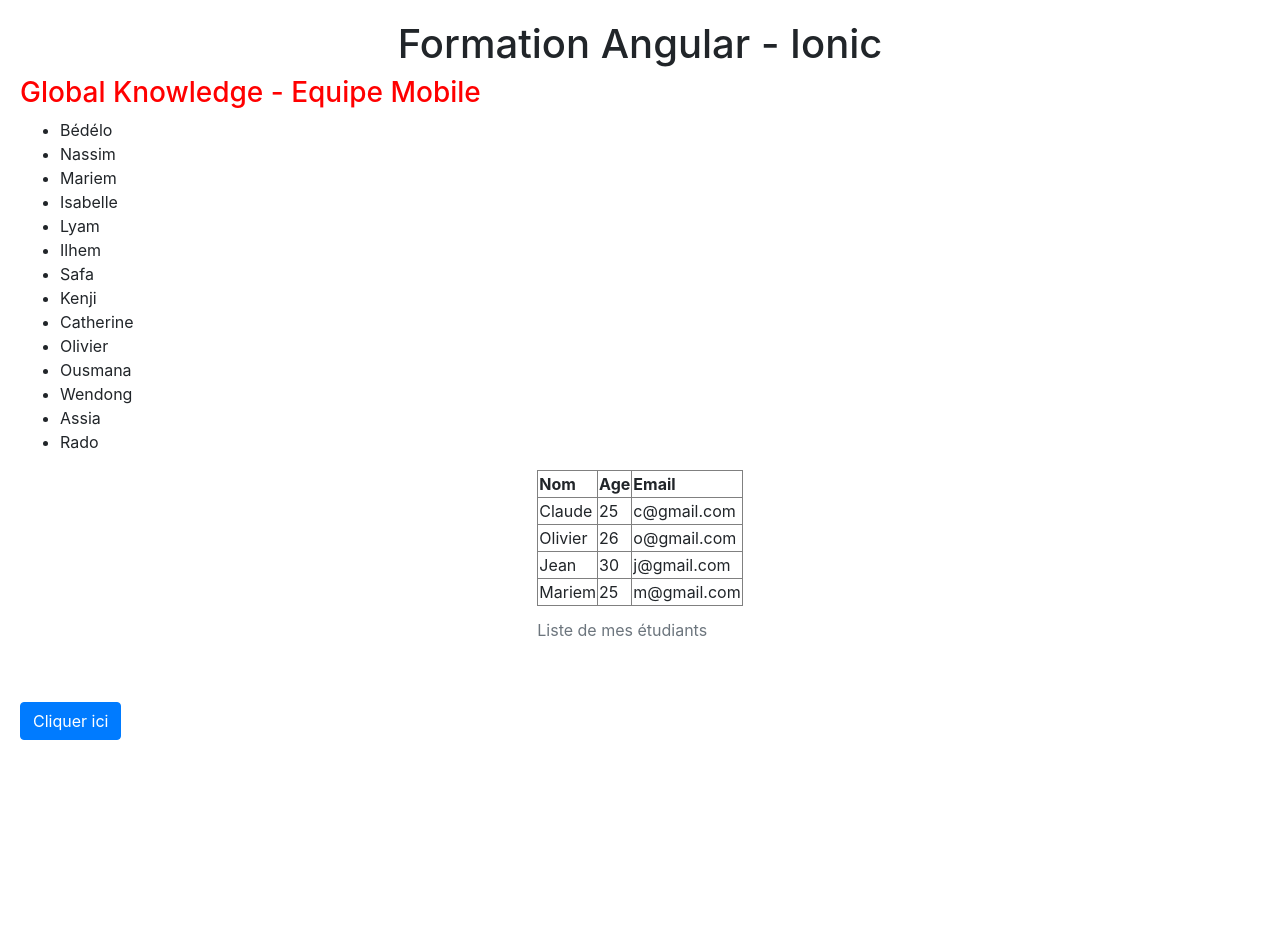
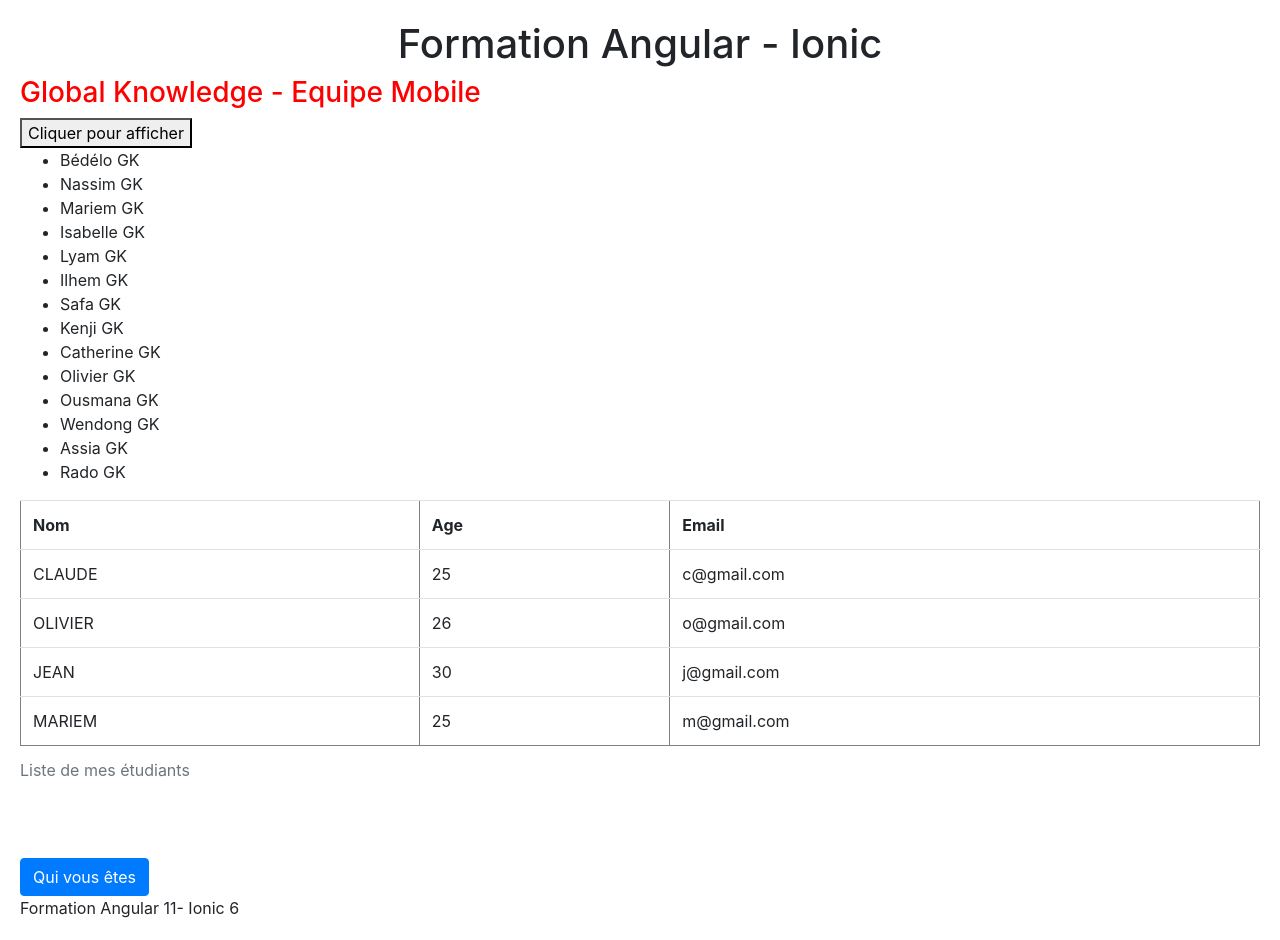
Before and after one commit to MezghichGit/lab-Angular, an Angular app: page / in a window 1280 px wide. Before the commit the page ends 800 px from the top, so only its background shows below. Built offline with nearby package versions, Linux system fonts and the light colour scheme.

Commit message:
event binding + property binding

```diff
--- a/src/app/app.module.ts
+++ b/src/app/app.module.ts
@@ -5,12 +5,14 @@
 import { AppComponent } from './app.component';
 import { ListEquipeComponent } from './list-equipe/list-equipe.component';
 import { AddEquipeComponent } from './add-equipe/add-equipe.component';
+import { MypipePipe } from './mypipe.pipe';
 
 @NgModule({
   declarations: [
     AppComponent,
     ListEquipeComponent,
-    AddEquipeComponent
+    AddEquipeComponent,
+    MypipePipe
   ],
   imports: [
     BrowserModule,
--- a/src/app/list-equipe/list-equipe.component.html
+++ b/src/app/list-equipe/list-equipe.component.html
@@ -1,21 +1,22 @@
-<h3>{{equipe}}</h3>
+<h3 [hidden]="res">{{equipe}}</h3>
 
+<button (click)="display()">Cliquer pour afficher</button>
 <ul>
-    <li *ngFor="let c of names">{{c}}</li>
+    <li *ngFor="let c of names">{{c| mypipe}}</li>
 </ul>
 
 
 <div *ngIf="students; then thenBlock else elseBlock"></div>
 
 <ng-template #thenBlock>
-    <table border="1" align="center">
+    <table border="1" align="center" class="table">
         <tr>
             <th>Nom</th>
             <th>Age</th>
             <th>Email</th>
         </tr>
         <tr *ngFor="let student of  students">
-            <td>{{student.name}}</td>
+            <td>{{student.name | uppercase}}</td>
             <td>{{student.age}}</td>
             <td>{{student.email}}</td>
         </tr>
@@ -24,5 +25,9 @@
 </ng-template>
 
 <ng-template #elseBlock> <div class="btn btn-danger">Liste vide!</div> </ng-template>
+
+
 <br/><br/>
-<button class="btn btn-primary">Cliquer ici</button>
+<button class="btn btn-primary" (click)="affichage()">Qui vous êtes</button>
+
+<div>Formation Angular 11- Ionic 6</div>
--- a/src/app/list-equipe/list-equipe.component.ts
+++ b/src/app/list-equipe/list-equipe.component.ts
@@ -7,10 +7,10 @@
 })
 export class ListEquipeComponent implements OnInit {
 
-
+  formateur: string = "Amine";
   equipe: string = "Global Knowledge - Equipe Mobile"
   names : string[] = ["Bédélo","Nassim","Mariem","Isabelle","Lyam","Ilhem","Safa","Kenji","Catherine","Olivier","Ousmana","Wendong","Assia","Rado"]
-
+  res: boolean = false;
   //students: Candidat[];
 
   students: Candidat[] = [
@@ -41,4 +41,12 @@
   ngOnInit(): void {
   }
 
+
+  public affichage() {
+    alert("vous êtes :" + this.formateur);
+   }
+
+   public display() {
+     this.res = !this.res;
+   }
 }
--- /dev/null
+++ b/src/app/mypipe.pipe.ts
@@ -0,0 +1,12 @@
+import { Pipe, PipeTransform } from '@angular/core';
+
+@Pipe({
+  name: 'mypipe'
+})
+export class MypipePipe implements PipeTransform {
+
+  transform(value: unknown, ...args: unknown[]): unknown {
+    return value + " GK";
+  }
+
+}
```
Also changed, not shown: 1 other file (tests, documents, lock files or other folders).
